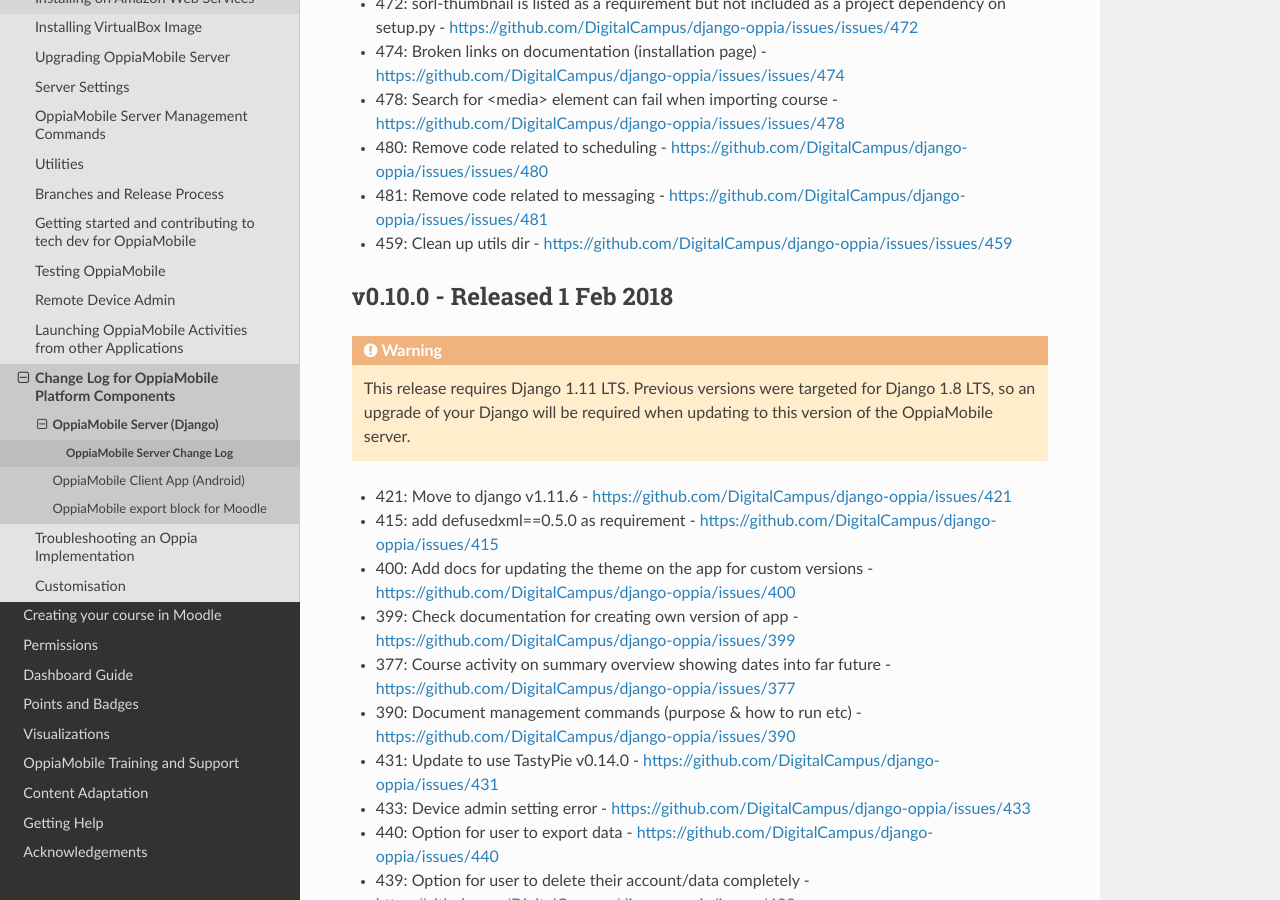
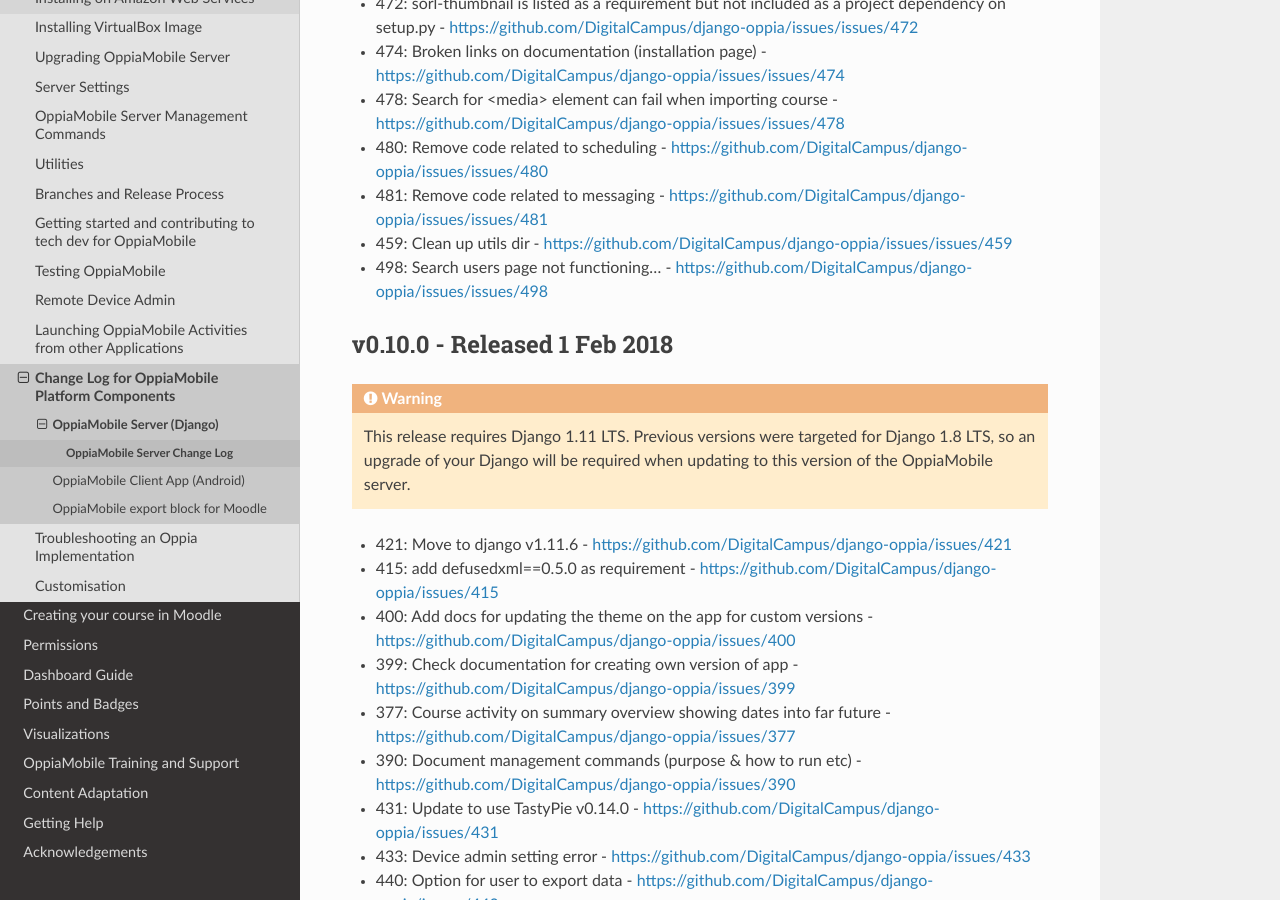
Before and after one commit to DigitalCampus/django-oppia, a Sphinx documentation site: the page built from docs/dev/changelog_server.rst, in a window 1280 px wide and 900 px high, scrolled down 1405 px. Built offline with Sphinx 7.4.7 and the Read the Docs theme 2.0.0, drawn with Linux system fonts in a browser that asks for light colours; the version number is read from the project's files by our own code.

Commit message:
update docs

```diff
--- a/docs/dev/changelog_server.rst
+++ b/docs/dev/changelog_server.rst
@@ -43,6 +43,7 @@
 * 480: Remove code related to scheduling - https://github.com/DigitalCampus/django-oppia/issues/issues/480
 * 481: Remove code related to messaging - https://github.com/DigitalCampus/django-oppia/issues/issues/481
 * 459: Clean up utils dir - https://github.com/DigitalCampus/django-oppia/issues/issues/459
+* 498: Search users page not functioning... - https://github.com/DigitalCampus/django-oppia/issues/issues/498
 
 .. _serverv0.10.0:
 
```
